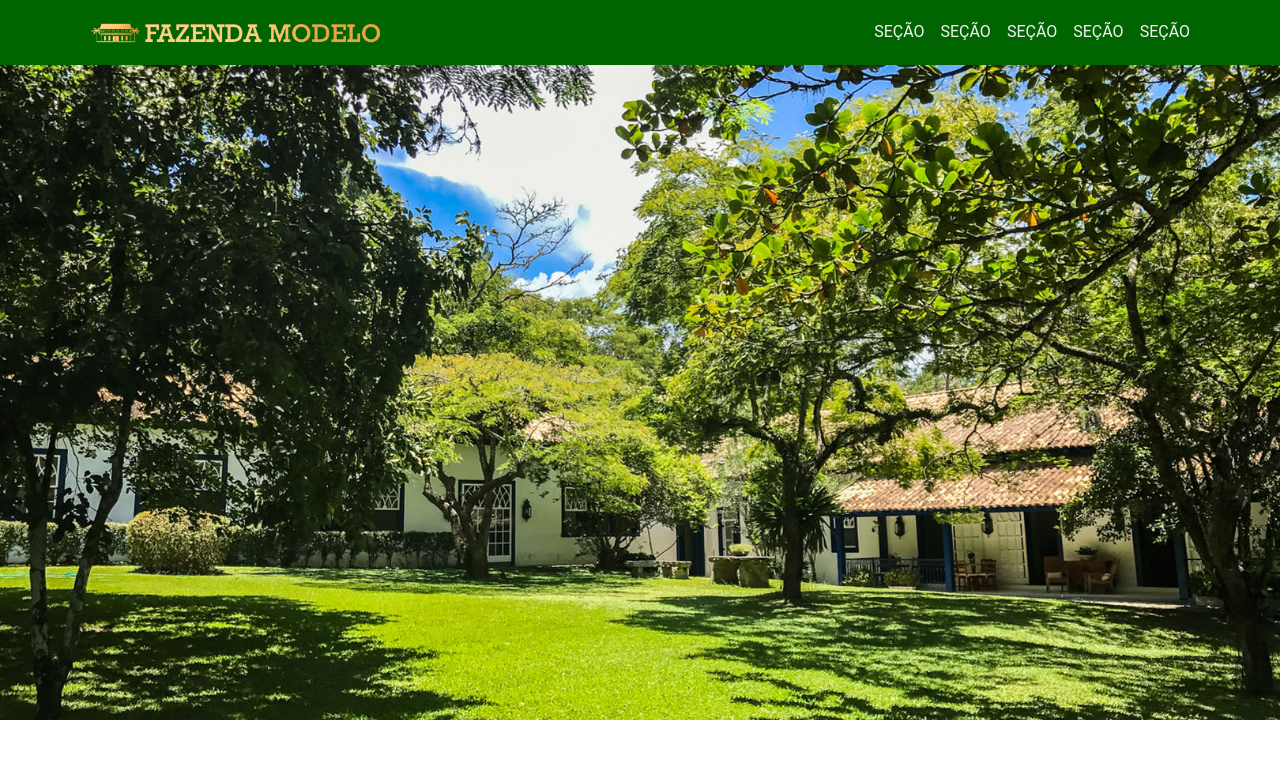
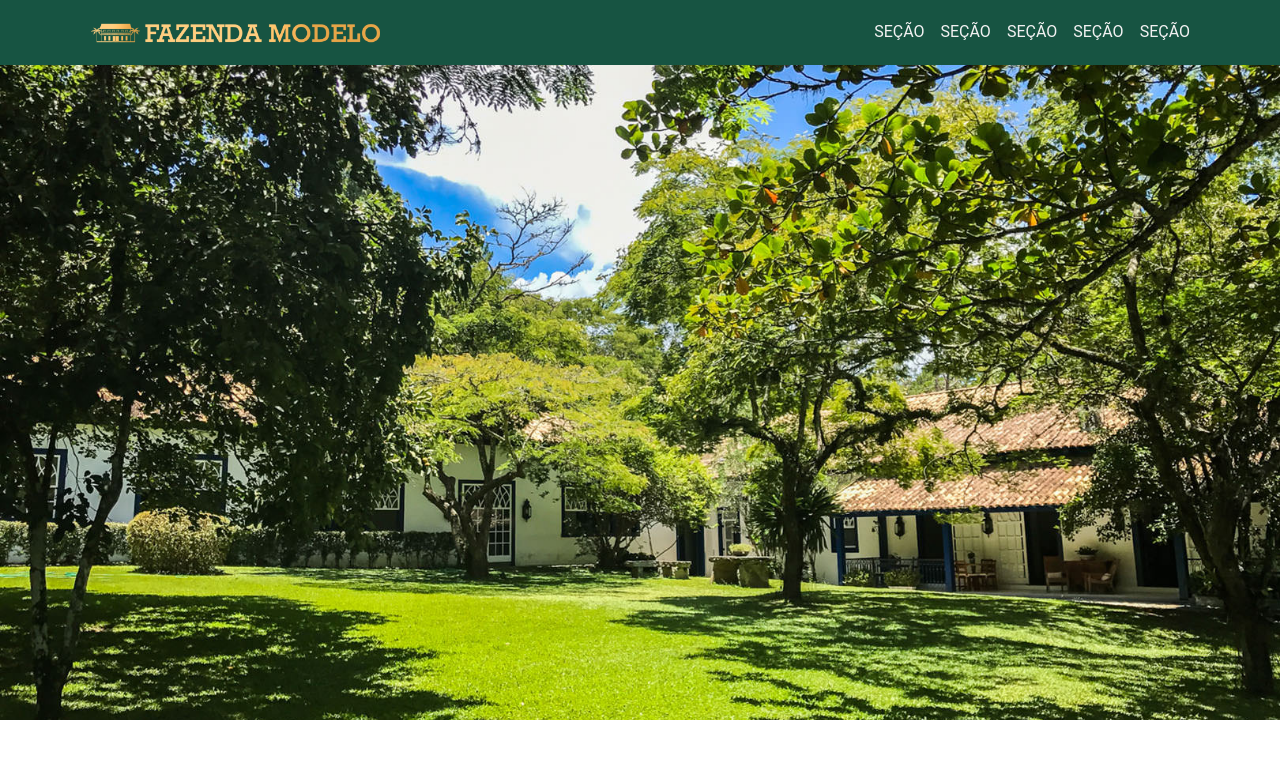
Before and after one commit to OverlinkSolutions/fortdist.landingpage, a React (Create React App) app: page / in a window 1280 px wide. Shown: the top 782 px of the page. Built offline with nearby package versions, Linux system fonts and the light colour scheme.

Commit message:
style: change header color

```diff
--- a/src/components/Header/styles.css
+++ b/src/components/Header/styles.css
@@ -1,5 +1,5 @@
 .header-container {
-    background: #006400;
+    background: #175442;
     color: #f1f1f1;
     display: flex;
     z-index: 9999;
```
